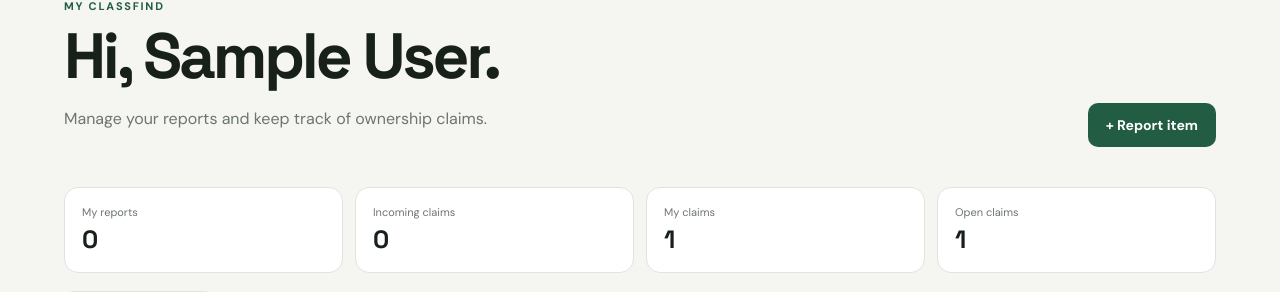
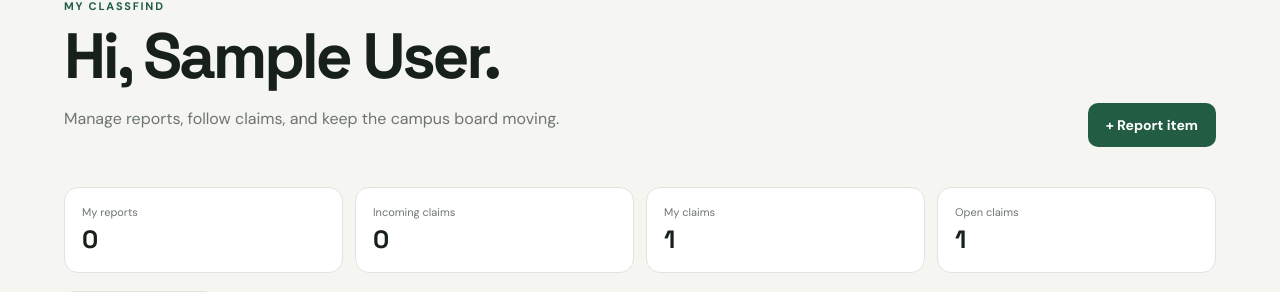
Before and after one commit to vidit-16/ClassFind, a Flask app: page /me in a window 1280 px wide. Shown: the part 185-477 px from the top of the page. Run offline with Flask 3, Linux system fonts and the light colour scheme; the visitor is signed in with stand-in values (Sample User, id 1); tables that the repository leaves empty hold one stand-in row (values such as "Sample post").

Commit message:
ui: polish personal dashboard

```diff
--- a/templates/profile.html
+++ b/templates/profile.html
@@ -1,8 +1,8 @@
 {% extends "base.html" %}
 {% block title %}My Reports — ClassFind{% endblock %}
 {% block content %}
-<section class="page-heading">
-  <div><p class="eyebrow">MY CLASSFIND</p><h1>Hi, {{ user.name }}.</h1><p>Manage your reports and keep track of ownership claims.</p></div>
+<section class="page-heading profile-heading">
+  <div><p class="eyebrow">MY CLASSFIND</p><h1>Hi, {{ user.name }}.</h1><p>Manage reports, follow claims, and keep the campus board moving.</p></div>
   <a class="primary-btn" href="{{ url_for('report') }}">+ Report item</a>
 </section>
 
@@ -13,7 +13,7 @@
   <div><span>Open claims</span><strong>{{ outgoing_claims|selectattr("status","equalto","Pending")|list|length }}</strong></div>
 </section>
 
-<div class="profile-links">
+<div class="profile-links profile-links-row">
   <a class="secondary-btn" href="{{ url_for('claims') }}">View claims {% if incoming_claim_count or outgoing_claim_count %}<span class="count-badge">{{ incoming_claim_count + outgoing_claim_count }}</span>{% endif %}</a>
 </div>
 
```
